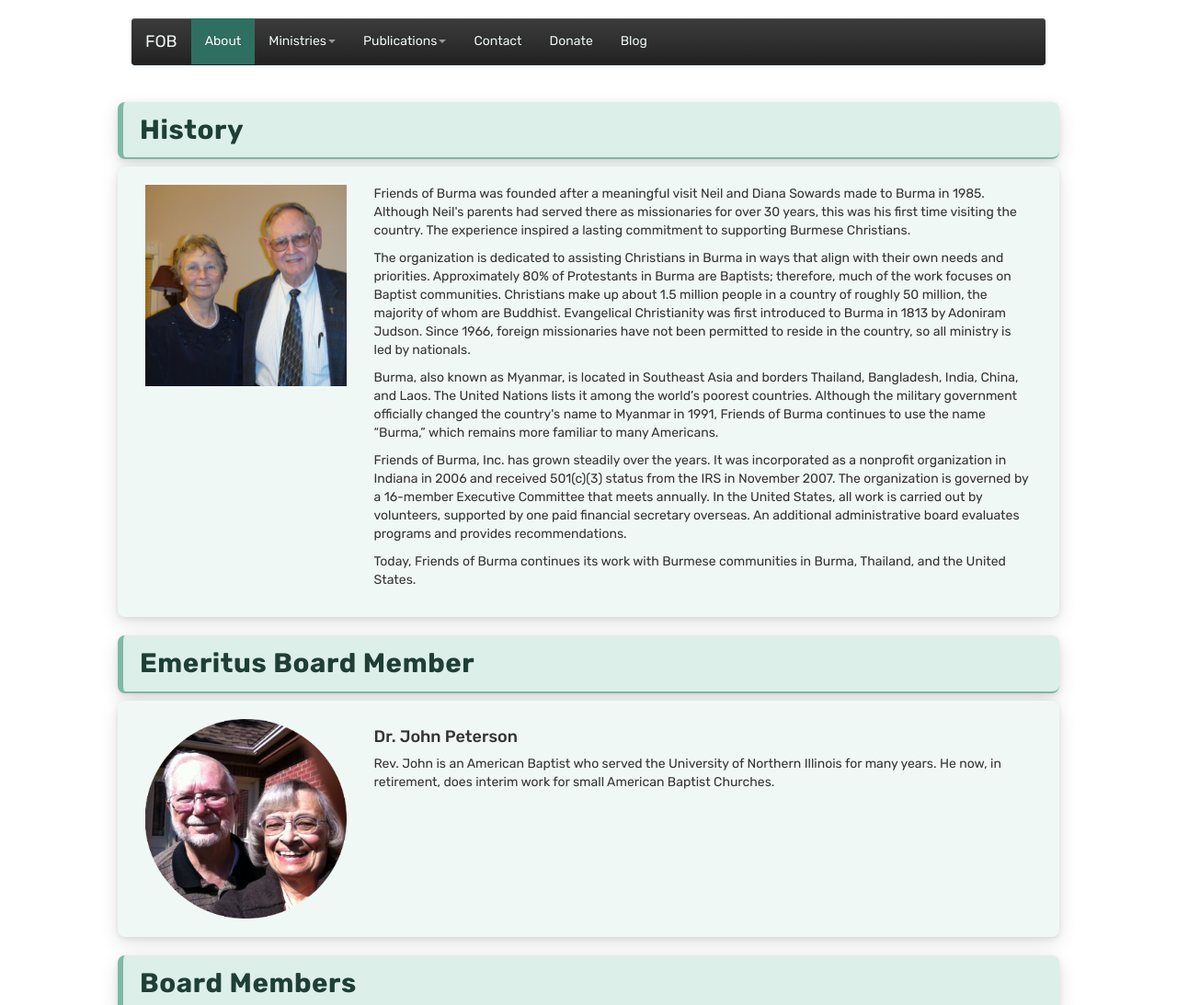
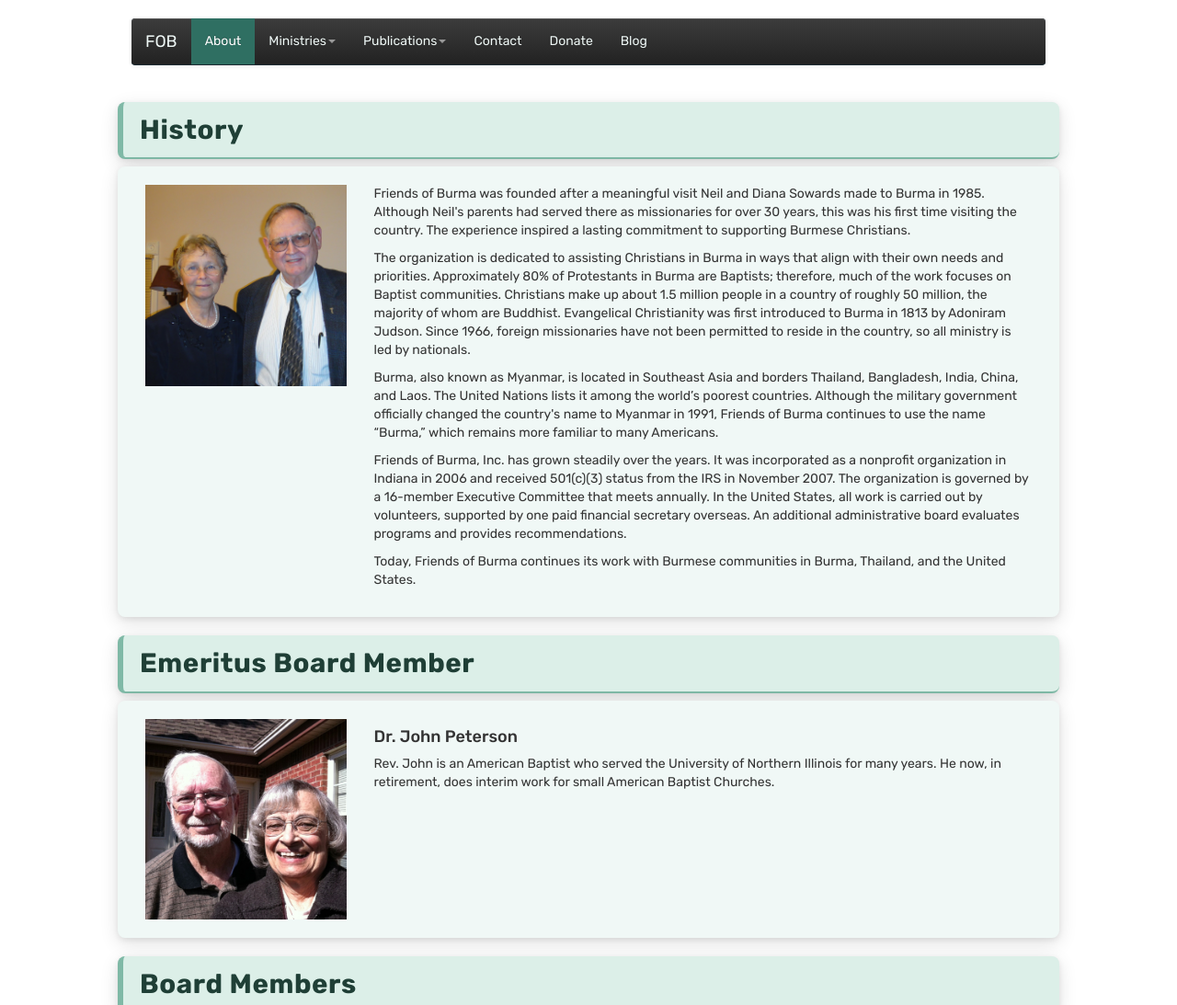
Before and after one commit to friendsofburma/friendsofburma.github.io, a Jekyll site: the page built from _pages/about.html, in a window 1280 px wide. Shown: the top 1093 px of the page at 92% size. Built offline with Jekyll 4.4.1, drawn with Linux system fonts in a browser that asks for light colours.

Commit message:
photos edited.

```diff
--- a/_pages/about.html
+++ b/_pages/about.html
@@ -33,7 +33,7 @@ permalink: /about/
 <h2 class="my-header about-section-heading">Emeritus Board Member</h2>
 <div class="row about-section-card">
     <div class="col-lg-3">
-        <img class="featurette-image img-responsive" src="/static/img/photos/john_ruth_peterson.png"
+        <img class="featurette-image img-responsive" src="/static/img/photos/john_ruth_peterson.jpg"
                 alt="John and Ruth Peterson">
     </div>
     <div class="col-lg-9">
@@ -52,7 +52,7 @@ permalink: /about/
 
 <div class="row about-section-card">
     <div class="col-lg-3">
-        <img class="featurette-image img-responsive" src="/static/img/photos/may_pearl.png" alt="May Pearl Cartee">
+        <img class="featurette-image img-responsive" src="/static/img/photos/may_pearl.jpg" alt="May Pearl Cartee">
     </div>
     <div class="col-lg-9">
         <h4>Dr. May Pearl Cartee</h4>
@@ -62,7 +62,7 @@ permalink: /about/
 
 <div class="row about-section-card">
     <div class="col-lg-3">
-        <img class="featurette-image img-responsive" src="/static/img/photos/adam_tansy.png" alt="Adam Maung and Tansy Kadoe">
+        <img class="featurette-image img-responsive" src="/static/img/photos/adam_tansy.jpg" alt="Adam Maung and Tansy Kadoe">
     </div>
     <div class="col-lg-9">
         <h4>Dr. Adam Maung and Tansy Kadoe</h4>
@@ -72,7 +72,7 @@ permalink: /about/
 
 <div class="row about-section-card">
     <div class="col-lg-3">
-        <img class="featurette-image img-responsive" src="/static/img/photos/htaw_htoo.png" alt="Htaw Htoo">
+        <img class="featurette-image img-responsive" src="/static/img/photos/htaw_htoo.jpg" alt="Htaw Htoo">
     </div>
     <div class="col-lg-9">
         <h4>Htaw P. Htoo</h4>
@@ -104,7 +104,7 @@ permalink: /about/
 
 <div class="row about-section-card">
     <div class="col-lg-3">
-        <img class="featurette-image img-responsive" src="/static/img/photos/phil_schock.png" alt="Phil Schock">
+        <img class="featurette-image img-responsive" src="/static/img/photos/phil_schock.jpg" alt="Phil Schock">
     </div>
     <div class="col-lg-9">
         <h4>Phil Schock</h4>
@@ -168,7 +168,7 @@ permalink: /about/
 
 <div class="row about-section-card">
     <div class="col-lg-3">
-        <img class="featurette-image img-responsive" src="/static/img/photos/pat_cordier.png" alt="Pat Cordier">
+        <img class="featurette-image img-responsive" src="/static/img/photos/pat_cordier.jpg" alt="Pat Cordier">
     </div>
     <div class="col-lg-9">
         <h4>Pat Cordier</h4>
--- a/_pages/testimonials.html
+++ b/_pages/testimonials.html
@@ -18,7 +18,7 @@ permalink: /testimonials/
   <h2 class="my-header about-section-heading">Dr. David Horton, What is unique about a Christian Fellowship Tour to Burma?</h2>
   <div class="row about-section-card">
     <div class="col-md-3">
-      <img class="featurette-image img-responsive" src="/static/img/photos/david_horton.png" alt="David Horton">
+      <img class="featurette-image img-responsive" src="/static/img/photos/david_horton.jpg" alt="David Horton">
     </div>
     <div class="col-md-9">
       <p>
```
Also changed, not shown: static/img/photos/adam_tansy.jpg (added), static/img/photos/adam_tansy.png (deleted), static/img/photos/david_horton.jpg (added), static/img/photos/david_horton.png (deleted), static/img/photos/eh_moo_hmun.jpg, static/img/photos/htaw_htoo.jpg (added), static/img/photos/htaw_htoo.png (deleted), static/img/photos/john_ruth_peterson.jpg (added), static/img/photos/kanyaw_paw.jpg, static/img/photos/may_pearl.jpg (added), static/img/photos/may_pearl.png (deleted), static/img/photos/pat_cordier.jpg (added), static/img/photos/phil_schock.jpg (added), static/img/photos/phil_schock.png (deleted).
